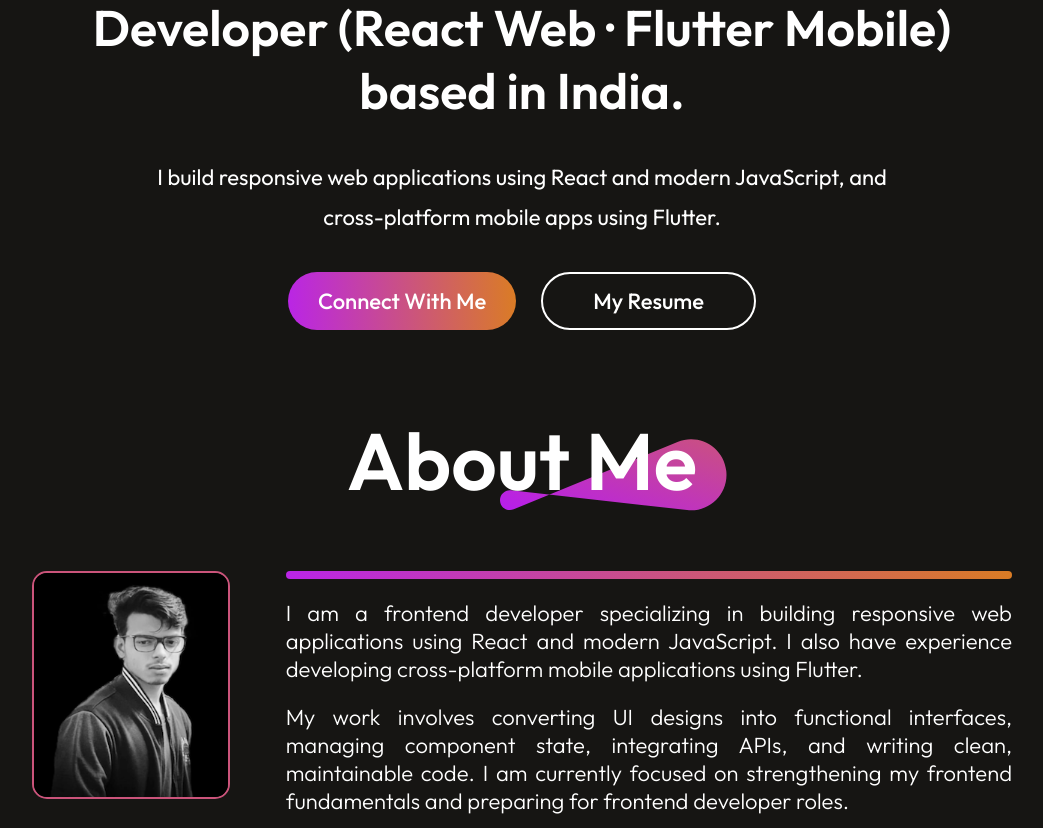
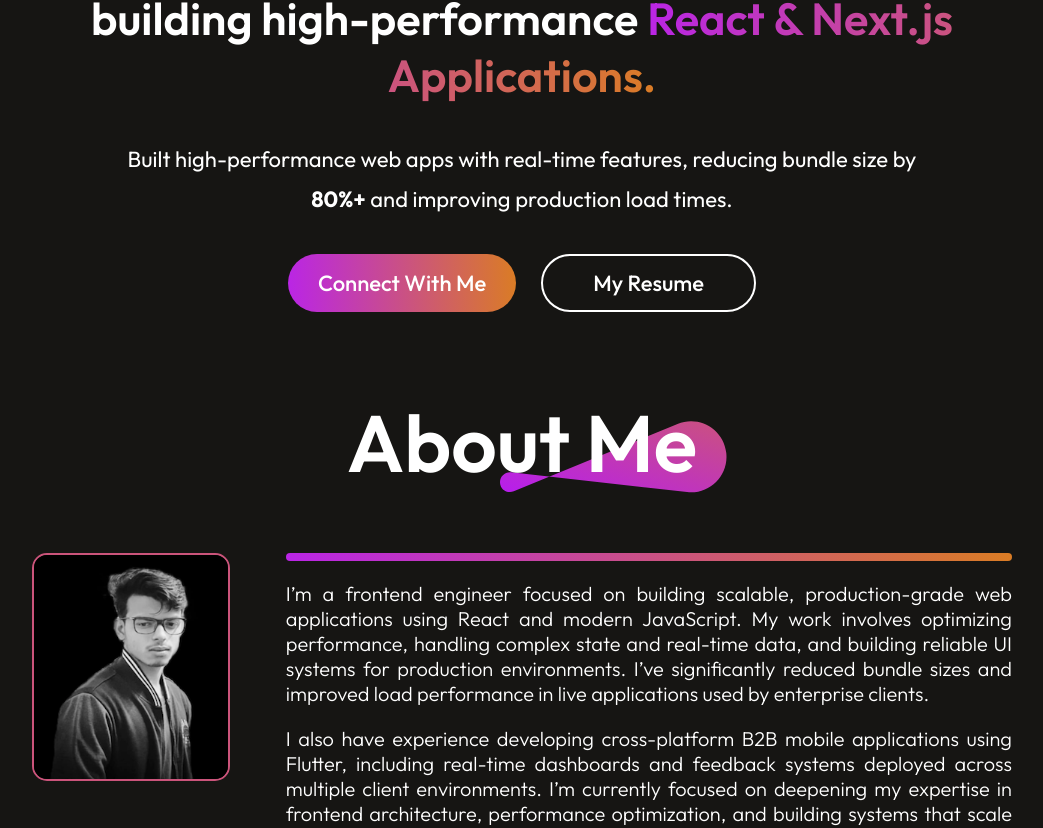
Before and after one commit to Zasim1074/portfolio, a React (Vite) app: page / in a window 1280 px wide. Shown: the part 506-1334 px from the top of the page, without its empty margins (118-1161 px from the left). Built offline with nearby package versions, Linux system fonts and the light colour scheme.

Commit message:
updated skills section file

```diff
--- a/src/components/about/About.jsx
+++ b/src/components/about/About.jsx
@@ -13,7 +13,15 @@
   FaReact,
   FaServer,
 } from "react-icons/fa";
-import { SiBootstrap, SiExpress, SiFlutter, SiNextdotjs, SiPostman, SiReactquery, SiTypescript } from "react-icons/si";
+import {
+  SiBootstrap,
+  SiExpress,
+  SiFlutter,
+  SiNextdotjs,
+  SiPostman,
+  SiReactquery,
+  SiTypescript,
+} from "react-icons/si";
 import { MdOutlineSyncAlt } from "react-icons/md";
 import { FaDiagramNext, FaT } from "react-icons/fa6";
 const skills = [
@@ -54,16 +62,21 @@
           <div className="about-para">
             <hr />
             <p>
-              I am a frontend developer specializing in building responsive web
-              applications using React and modern JavaScript. I also have
-              experience developing cross-platform mobile applications using
-              Flutter.
+              I’m a frontend engineer focused on building scalable,
+              production-grade web applications using React and modern
+              JavaScript. My work involves optimizing performance, handling
+              complex state and real-time data, and building reliable UI systems
+              for production environments. I’ve significantly reduced bundle
+              sizes and improved load performance in live applications used by
+              enterprise clients.
             </p>
             <p>
-              My work involves converting UI designs into functional interfaces,
-              managing component state, integrating APIs, and writing clean,
-              maintainable code. I am currently focused on strengthening my
-              frontend fundamentals and preparing for frontend developer roles.
+              I also have experience developing cross-platform B2B mobile
+              applications using Flutter, including real-time dashboards and
+              feedback systems deployed across multiple client environments. I’m
+              currently focused on deepening my expertise in frontend
+              architecture, performance optimization, and building systems that
+              scale efficiently.
             </p>
           </div>
         </div>
--- a/src/components/about/About.scss
+++ b/src/components/about/About.scss
@@ -51,7 +51,7 @@
       display: flex;
       flex-direction: column;
       gap: 20px;
-      font-size: 22px;
+      font-size: 20px;
       // font-weight: 100;
       justify-content: center;
 
@@ -127,7 +127,9 @@
       color: var(--icon-color);
       opacity: 0.95;
       filter: drop-shadow(0 0 6px rgba(0, 0, 0, 0.4));
-      transition: transform 0.35s ease, filter 0.35s ease;
+      transition:
+        transform 0.35s ease,
+        filter 0.35s ease;
       z-index: 2;
     }
 
@@ -147,7 +149,9 @@
       opacity: 0;
       white-space: nowrap;
       pointer-events: none;
-      transition: opacity 0.25s ease, transform 0.25s ease;
+      transition:
+        opacity 0.25s ease,
+        transform 0.25s ease;
       z-index: -20;
     }
 
--- a/src/components/contact/Contact.jsx
+++ b/src/components/contact/Contact.jsx
@@ -7,14 +7,15 @@
 import github_icon from "../../assets/github_icon.svg";
 import location_icon from "../../assets/location_icon.svg";
 
+const myAccessKey = import.meta.env.VITE_WEB3FORMS_KEY;
+
 const Contact = () => {
+  const [loading, setLoading] = useState(false);
   const [alert, setAlert] = useState({
     show: false,
     message: "",
     type: "",
   });
-
-  var myAccessKey = "84c15ae6-9091-4874-9e9e-0943804eed11";
 
   const onSubmit = async (event) => {
     event.preventDefault();
@@ -42,6 +43,8 @@
     formData.append("access_key", myAccessKey);
 
     try {
+      setLoading(true);
+
       const response = await fetch("https://api.web3forms.com/submit", {
         method: "POST",
         body: formData,
@@ -51,16 +54,23 @@
 
       if (data.success) {
         form.reset();
-
+        setLoading(false);
         setAlert({
           show: true,
-          message: "Message sent successfully. I’ll get back to you soon!",
+          message: "Message sent successfully. I’ll respond within 24 hours.",
           type: "success",
         });
       } else {
+        setLoading(false);
+        setAlert({
+          show: true,
+          message: "Failed to send message. Please try again later.",
+          type: "error",
+        });
         throw new Error("Submission failed");
       }
     } catch (error) {
+      setLoading(false);
       setAlert({
         show: true,
         message: "Something went wrong. Please try again.",
@@ -86,68 +96,56 @@
       <div className="contact-section">
         <div className="contact-left">
           <h1>Let's Talk</h1>
+
           <p>
-            If you’re looking for someone who understands frontend fundamentals,
-            works with APIs, and actually ships features instead of just talking
-            about them, feel free to reach out. I’m open to full-time roles,
-            freelance work, and serious collaborations.
+            Open to frontend roles and ready to contribute immediately. I build
+            scalable, high-performance UI systems—reach out if you’re hiring,
+            collaborating, or building something meaningful.
           </p>
+
           <div className="contact-details">
-            <div
-              className="contact-detail"
-              onClick={() => {
-                window.open("https://github.com/Zasim1074", "_blank");
-              }}
-            >
-              <img src={github_icon} color="white" alt="github_icon" />
-              <p>GitHub</p>
-            </div>
-
-            <div
-              className="contact-detail"
-              onClick={() => {
-                window.open(
-                  "https://www.linkedin.com/in/jaseem-quraishi/",
-                  "_blank"
-                );
-              }}
-            >
-              <img src={linkedin_icon} alt="linkedin_icon" />
-              <p>LinkedIn</p>
-            </div>
-
-            <div
-              className="contact-detail"
-              onClick={() => {
-                window.open(
-                  "https://mail.google.com/mail/u/0/#inbox?compose=jrjtXLCBztXpBCGgCGnHrscssRfPfflrWbzkRtnPlMvrRFqRHvMPTdKRXsJjbbGgMspnCsWT"
-                );
-              }}
-            >
-              <img src={mail_icon} alt="mail_icon" />
-              <p>rdgvszasim@gmail.com</p>
-            </div>
-            <div className="contact-detail">
-              <img src={call_icon} alt="call_icon" />
-              <p>+91 955-5917-856</p>
-            </div>
-
-            <div
-              className="contact-detail"
-              onClick={() => {
-                window.open(
-                  "https://maps.app.goo.gl/ikFTKudV5zEW1DJJ9",
-                  "_blank"
-                );
-              }}
+            <a
+              href="https://maps.app.goo.gl/ikFTKudV5zEW1DJJ9"
+              target="_blank"
+              rel="noopener noreferrer"
             >
               <img src={location_icon} alt="location_icon" />
               <p>Indore, India</p>
-            </div>
+            </a>
+
+            <a
+              href="https://github.com/Zasim1074"
+              target="_blank"
+              rel="noopener noreferrer"
+            >
+              <img src={github_icon} alt="github" />
+              <p>GitHub</p>
+            </a>
+
+            <a
+              href="https://www.linkedin.com/in/jaseem-quraishi/"
+              target="_blank"
+              rel="noopener noreferrer"
+            >
+              <img src={linkedin_icon} alt="linkedin" />
+              <p>LinkedIn</p>
+            </a>
+
+            <a href="mailto:rdgvszasim@gmail.com">
+              <img src={mail_icon} alt="email" />
+              <p>Email</p>
+            </a>
+
+            <a href="tel:+919555917856">
+              <img src={call_icon} alt="Call Jaseem" />
+              <p>+91 95559 17856</p>
+            </a>
           </div>
         </div>
 
         <form onSubmit={onSubmit} className="contact-right">
+          {/* <p className="availability">Available for immediate opportunities</p> */}
+
           <label htmlFor="">Your Name</label>
           <input
             type="text"
@@ -172,8 +170,8 @@
             required
           ></textarea>
 
-          <button className="contact-submit" type="submit">
-            Submit Now
+          <button disabled={loading} className="contact-submit" type="submit">
+            {loading ? "Sending..." : "Send Message"}
           </button>
         </form>
       </div>
--- a/src/components/contact/Contact.scss
+++ b/src/components/contact/Contact.scss
@@ -96,13 +96,14 @@
         color: #d8d8d8;
         font-size: 22px;
 
-        .contact-detail {
+        a {
           display: flex;
           flex-direction: row;
           align-items: center;
           justify-content: center;
           gap: 20px;
           cursor: pointer;
+          text-decoration: none;
 
           p {
             margin: auto;
--- a/src/components/hero/Hero.jsx
+++ b/src/components/hero/Hero.jsx
@@ -4,18 +4,20 @@
 import AnchorLink from "react-anchor-link-smooth-scroll";
 
 const Hero = ({ setMenu }) => {
-
   return (
     <div id="hero" className="hero">
       <img src={profileImage} alt="profile-image" />
+
       <h1>
-        <span>I'm Jaseem Quraishi,</span> Frontend Developer (React Web ·
-        Flutter Mobile) based in India.
+        <span>I'm Jaseem Quraishi,</span> a Frontend Engineer building
+        high-performance <span>React & Next.js Applications.</span>
       </h1>
+
       <p>
-        I build responsive web applications using React and modern JavaScript,
-        and cross-platform mobile apps using Flutter.
+        Built high-performance web apps with real-time features, reducing bundle
+        size by <strong>80%+</strong> and improving production load times.
       </p>
+
       <div className="hero-action">
         <AnchorLink
           className="anchor-link"
--- a/src/components/hero/Hero.scss
+++ b/src/components/hero/Hero.scss
@@ -11,7 +11,7 @@
   h1 {
     text-align: center;
     width: 70%;
-    font-size: 50px;
+    font-size: 45px;
     font-weight: 600;
 
     span {
@@ -23,7 +23,7 @@
   }
 
   p {
-    width: 60%;
+    width: 65%;
     text-align: center;
     font-size: 22px;
     line-height: 40px;
```
Also changed, not shown: 1 other file (tests, documents, lock files or other folders).
